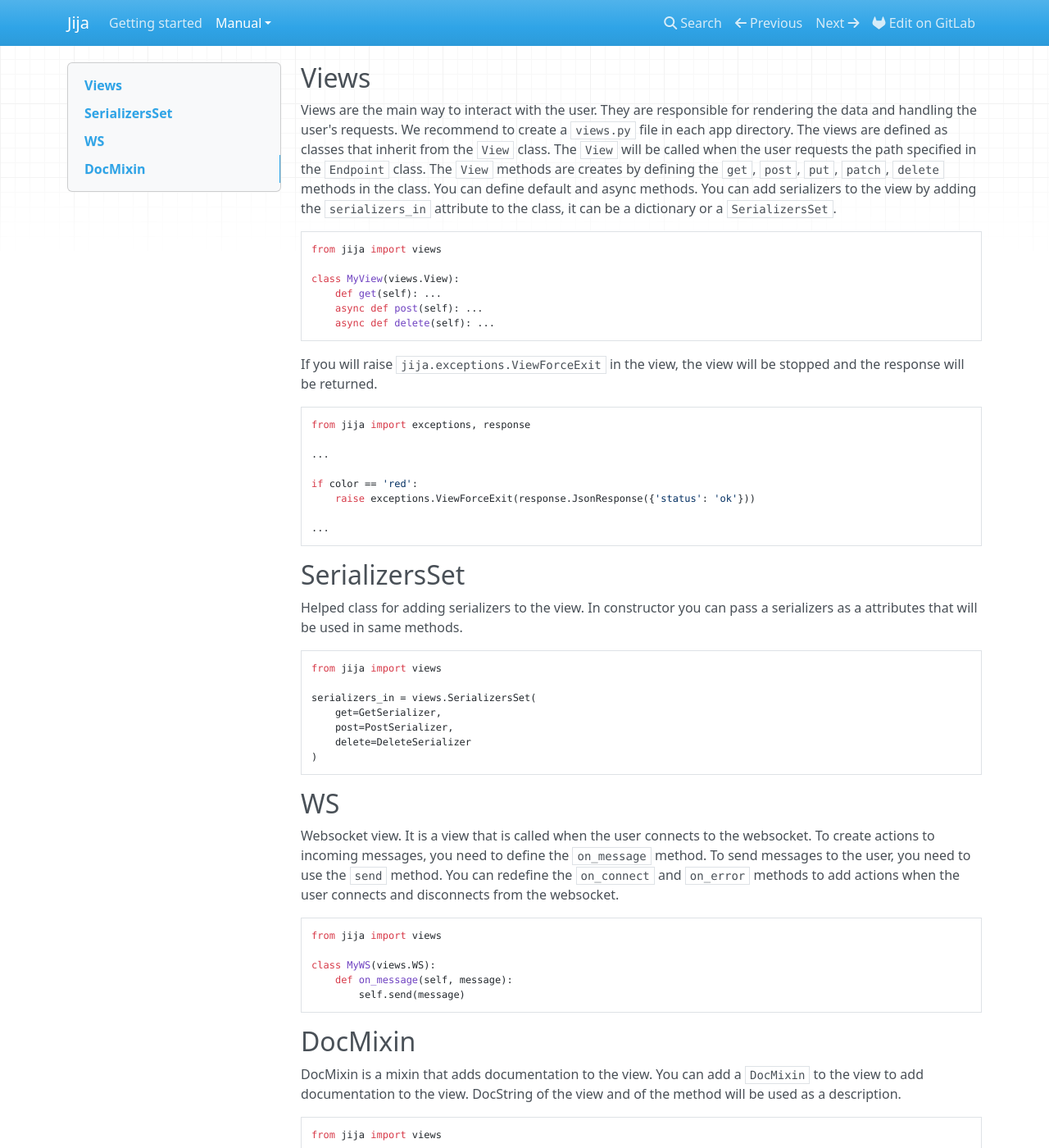
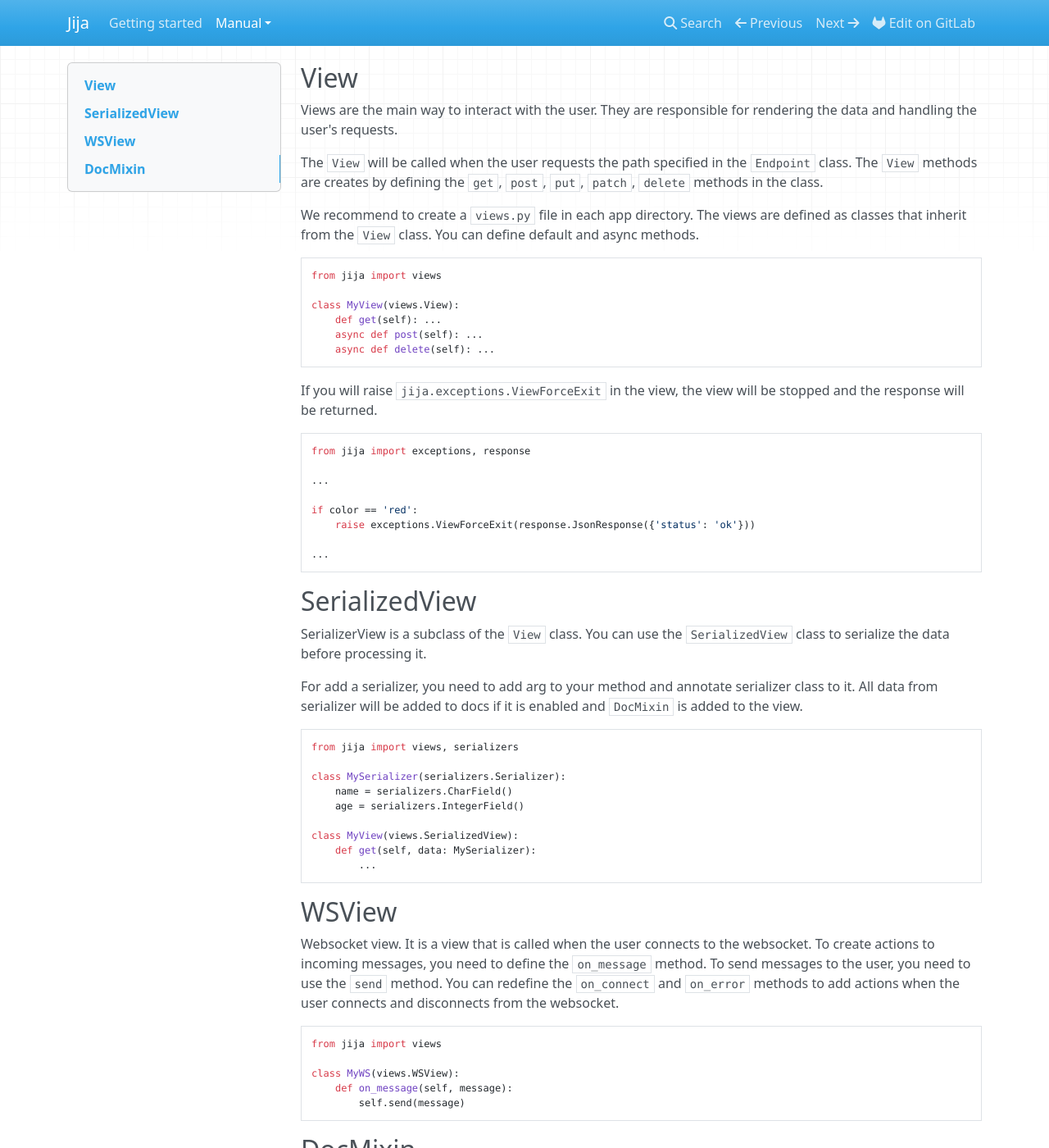
Before and after one commit to by-dezz/jija, an MkDocs documentation site: the page built from docs/manual/views.md, in a window 1280 px wide and 1400 px high. Shown: the whole window at 82% size. Built offline with MkDocs 1.6.1, drawn with Linux system fonts in a browser that asks for light colours; nearby versions of some CDN libraries.

Commit message:
changed docs

````diff
--- a/docs/manual/views.md
+++ b/docs/manual/views.md
@@ -1,14 +1,13 @@
-## Views
+## View
 Views are the main way to interact with the user.
 They are responsible for rendering the data and handling the user's requests.
+
+The `View` will be called when the user requests the path specified in the `Endpoint` class.
+The `View` methods are creates by defining the `get`, `post`, `put`, `patch`, `delete` methods in the class.
+
 We recommend to create a `views.py` file in each app directory.
 The views are defined as classes that inherit from the `View` class.
-The `View` will be called when the user requests the path specified in the `Endpoint` class.
-The `View` methods are creates by defining the `get`, `post`, `put`, `patch`, `delete` methods in the class.
 You can define default and async methods.
-You can add serializers to the view by adding the `serializers_in` attribute to the class,
-it can be a dictionary or a `SerializersSet`.
-
 
 ```python
 from jija import views
@@ -31,21 +30,26 @@ if color == 'red':
 ...
 ```
 
-## SerializersSet
-Helped class for adding serializers to the view.
-In constructor you can pass a serializers as a attributes that will be used in same methods.
+## SerializedView
+SerializerView is a subclass of the `View` class.
+You can use the `SerializedView` class to serialize the data before processing it.
+
+For add a serializer, you need to add arg to your method and annotate serializer class to it.
+All data from serializer will be added to docs if it is enabled and `DocMixin` is added to the view.
 
 ```python
-from jija import views
+from jija import views, serializers
 
-serializers_in = views.SerializersSet(
-    get=GetSerializer,
-    post=PostSerializer,
-    delete=DeleteSerializer
-)
+class MySerializer(serializers.Serializer):
+    name = serializers.CharField()
+    age = serializers.IntegerField()
+
+class MyView(views.SerializedView):
+    def get(self, data: MySerializer):
+        ...
 ```
 
-## WS
+## WSView
 Websocket view.
 It is a view that is called when the user connects to the websocket.
 To create actions to incoming messages, you need to define the `on_message` method.
@@ -55,7 +59,7 @@ You can redefine the `on_connect` and `on_error` methods to add actions when the
 ```python
 from jija import views
 
-class MyWS(views.WS):
+class MyWS(views.WSView):
     def on_message(self, message):
         self.send(message)
 ```
````
Also changed, not shown: docs/getting_started.md (+16 -0 lines).
